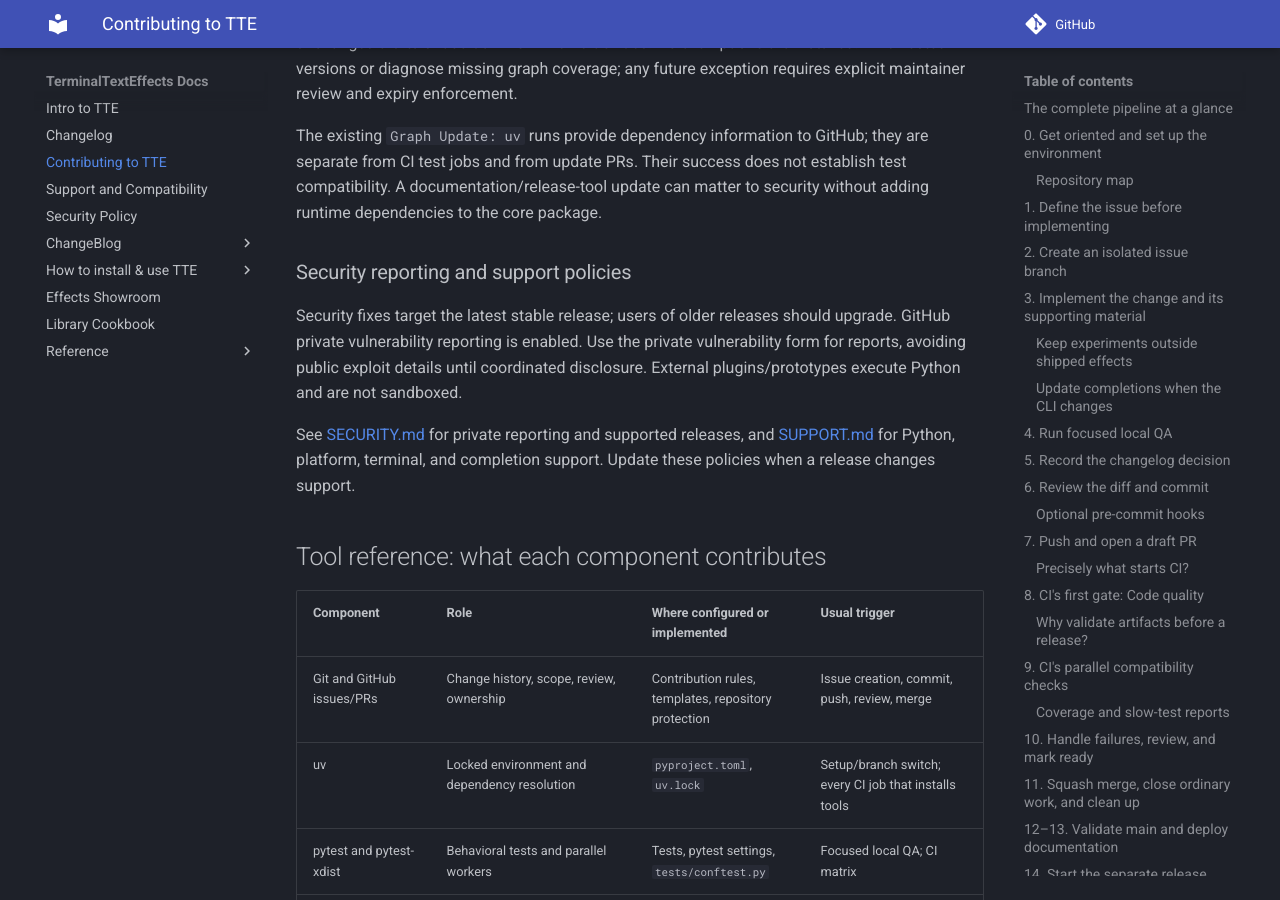
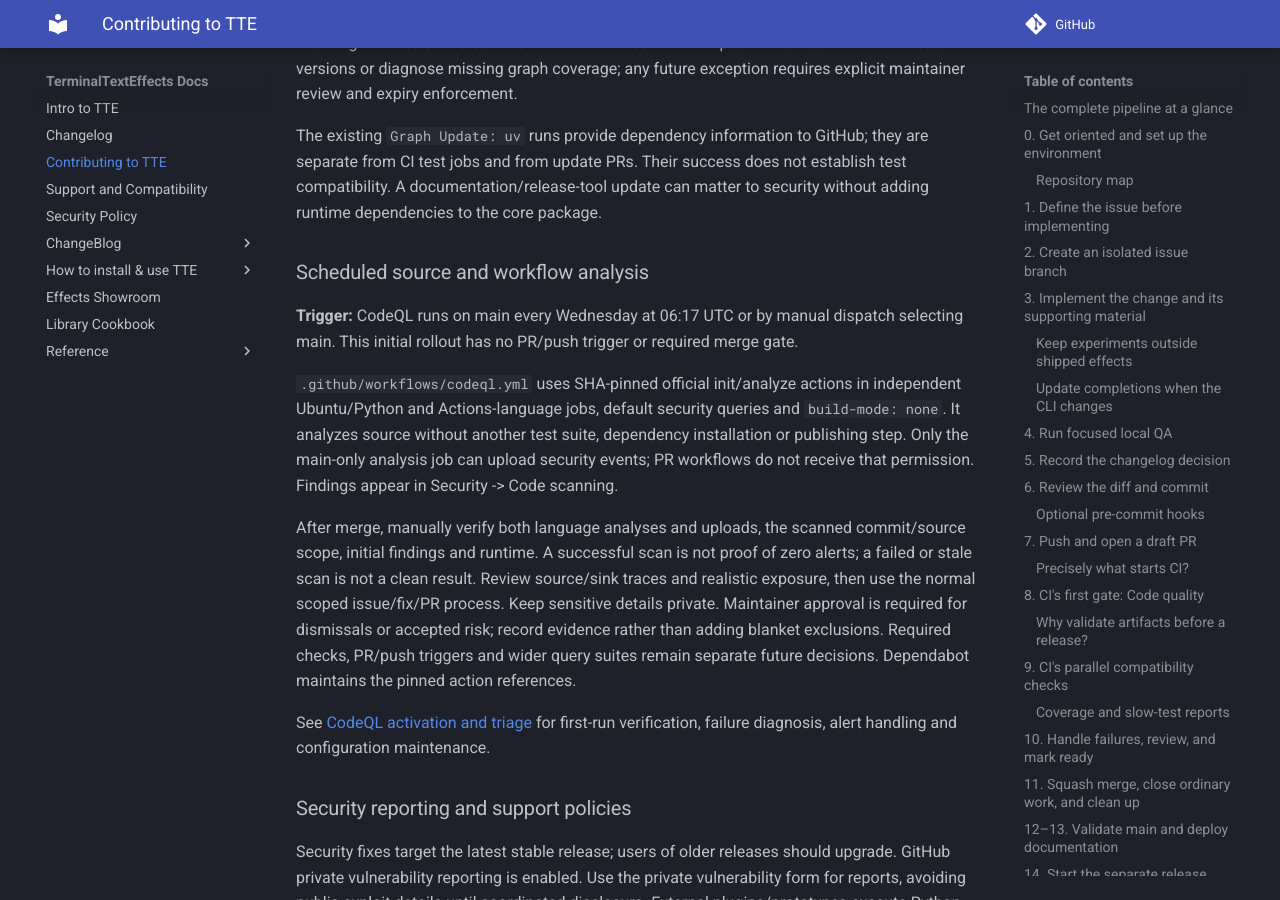
Before and after one commit to ChrisBuilds/terminaltexteffects, an MkDocs documentation site: the page built from docs/development.md, in a window 1280 px wide and 900 px high, scrolled down 20224 px. Built offline with MkDocs 1.6.1 and Material for MkDocs 9.7.7, drawn with Linux system fonts in a browser that asks for light colours; comment, search, counter and statistics services are not loaded; some of the changed text lies outside the part shown.

Commit message:
Add scheduled CodeQL scans for Python and Actions

```diff
--- a/docs/development.md
+++ b/docs/development.md
@@ -483,6 +483,16 @@ The PR dependency gate blocks newly introduced high/critical findings; it does n
 
 The existing `Graph Update: uv` runs provide dependency information to GitHub; they are separate from CI test jobs and from update PRs. Their success does not establish test compatibility. A documentation/release-tool update can matter to security without adding runtime dependencies to the core package.
 
+### Scheduled source and workflow analysis
+
+**Trigger:** CodeQL runs on main every Wednesday at 06:17 UTC or by manual dispatch selecting main. This initial rollout has no PR/push trigger or required merge gate.
+
+`.github/workflows/codeql.yml` uses SHA-pinned official init/analyze actions in independent Ubuntu/Python and Actions-language jobs, default security queries and `build-mode: none`. It analyzes source without another test suite, dependency installation or publishing step. Only the main-only analysis job can upload security events; PR workflows do not receive that permission. Findings appear in Security -> Code scanning.
+
+After merge, manually verify both language analyses and uploads, the scanned commit/source scope, initial findings and runtime. A successful scan is not proof of zero alerts; a failed or stale scan is not a clean result. Review source/sink traces and realistic exposure, then use the normal scoped issue/fix/PR process. Keep sensitive details private. Maintainer approval is required for dismissals or accepted risk; record evidence rather than adding blanket exclusions. Required checks, PR/push triggers and wider query suites remain separate future decisions. Dependabot maintains the pinned action references.
+
+See [CodeQL activation and triage](https://github.com/ChrisBuilds/terminaltexteffects/blob/main/.github/CODEQL.md) for first-run verification, failure diagnosis, alert handling and configuration maintenance.
+
 ### Security reporting and support policies
 
 Security fixes target the latest stable release; users of older releases should upgrade. GitHub private vulnerability reporting is enabled. Use the private vulnerability form for reports, avoiding public exploit details until coordinated disclosure. External plugins/prototypes execute Python and are not sandboxed.
@@ -510,6 +520,7 @@ See [SECURITY.md](https://github.com/ChrisBuilds/terminaltexteffects/blob/main/S
 | pytest-cov | Line/branch reports | Coverage settings and Python 3.14 CI steps | One existing Linux matrix run |
 | GitHub Actions | Hosted CI and Pages deployment | `.github/workflows/` | PR/main push/manual CI; successful-main workflow completion |
 | Dependency review and lock guard | New high/critical dependency findings and changed uv graph completeness | Pinned CI action, `tools/check_dependency_review.py` | PR CI; offline guard fixtures on every run |
+| CodeQL | Source/workflow security analysis and alerts | `.github/workflows/codeql.yml`, CodeQL triage guidance | Weekly Wednesday 06:17 UTC; manual main scan |
 | Dependabot | Proposed dependency/action updates | `.github/dependabot.yml` and repository security setting | Weekly version check or security update |
 
 Tox is no longer part of this workflow. GitHub Actions owns the interpreter matrix; uv supplies reproducible environments. No private runner or separate local matrix orchestrator is required for routine development.
```
Also changed, not shown: AGENTS.md (+11 -0 lines), CONTRIBUTING.md (+8 -0 lines), changelog.d/149.skip.md (added, +1 -0 lines), .github/CI.md, .github/CODEQL.md (added), 1 other file.
